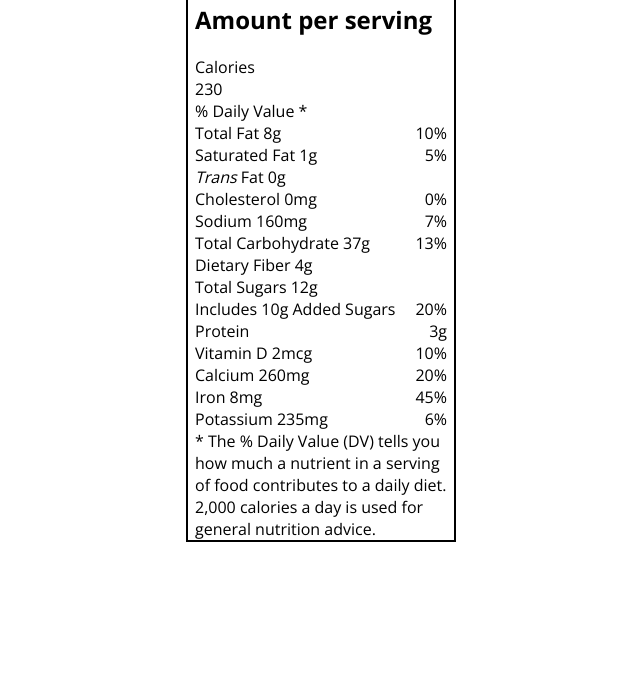
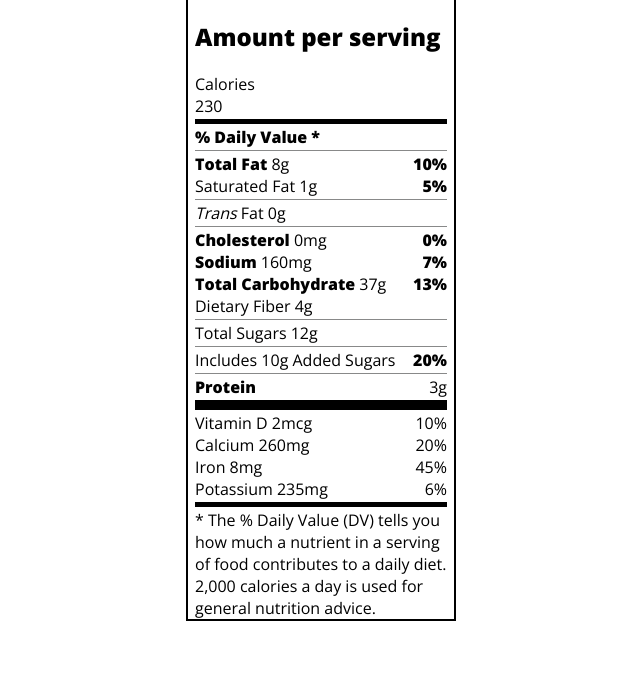
Before and after one commit to MadridistaPL/nutrition-label, a plain HTML site: page index.html in a window 1280 px wide. Shown: the part 118-800 px from the top of the page, without its empty margins (319-959 px from the left). Drawn offline with nearby package versions, Linux system fonts and the light colour scheme.

Commit message:
Update style.css

```diff
--- a/css/style.css
+++ b/css/style.css
@@ -27,3 +27,26 @@ p {
   display: flex;
   justify-content: space-between;
 }
+
+.divider {
+  border-bottom: 1px solid #888989;
+  margin: 2px 0;
+}
+
+.bold {
+  font-weight: 800;
+}
+
+.large {
+  height: 10px;
+}
+
+.large,
+.medium {
+  background-color: black;
+  border: 0;
+}
+
+.medium {
+  height: 5px;
+}
```
